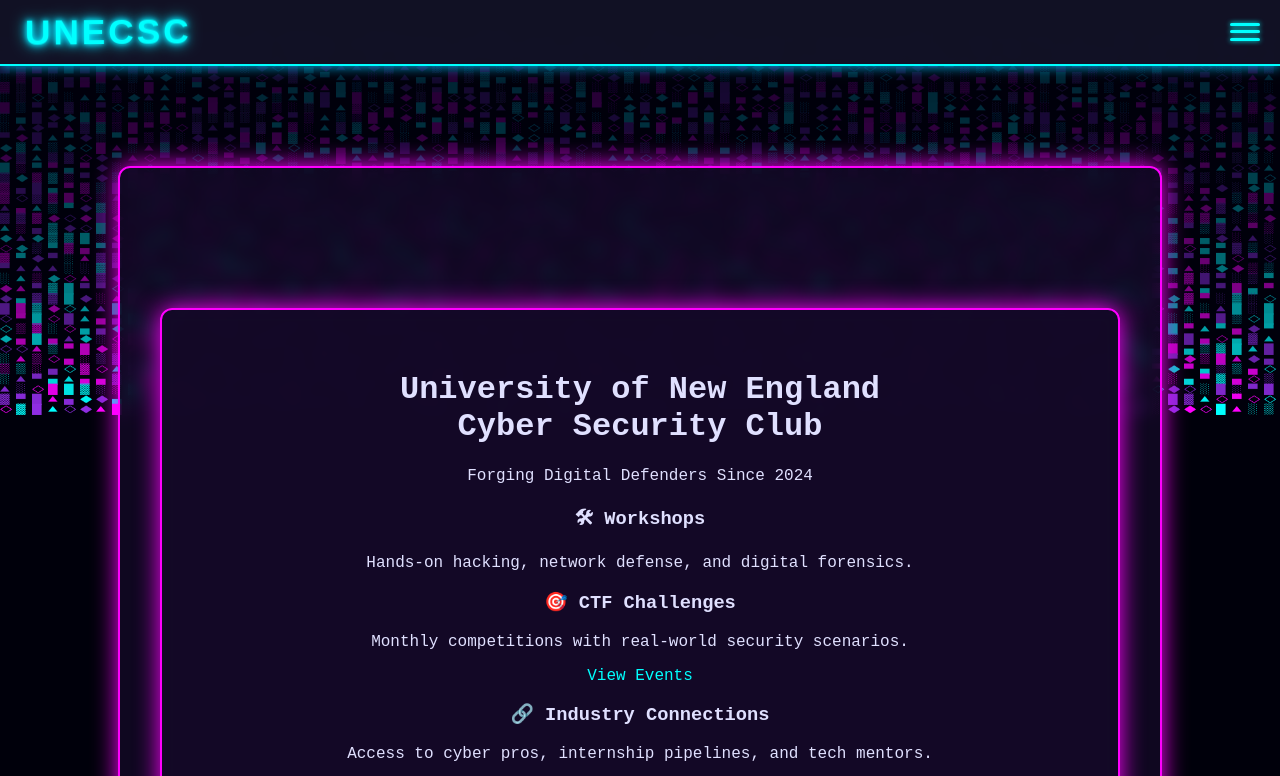
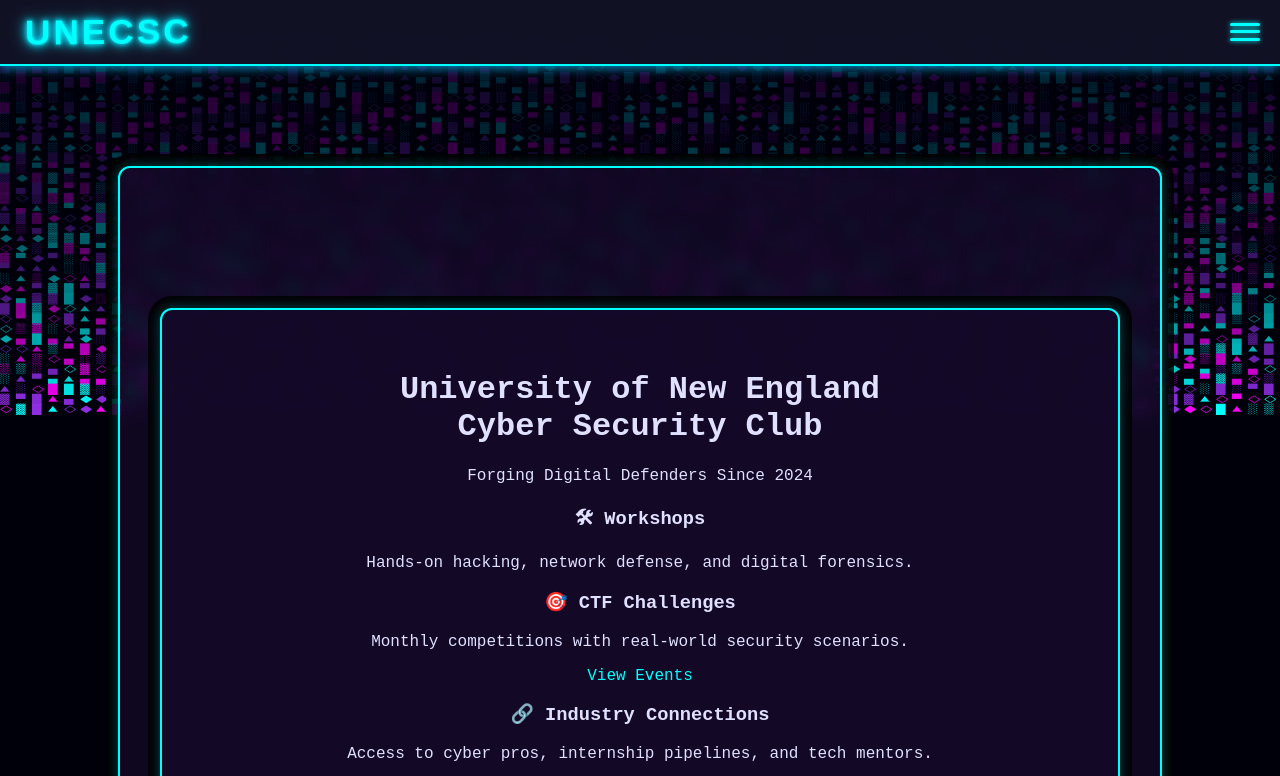
Before and after one commit to UNECSC/website, a React app: page / in a window 1280 px wide. Shown: the top 776 px of the page. Built offline with nearby package versions, Linux system fonts and the light colour scheme; a web font is replaced by a local one.

Commit message:
Reduced pink noise to content boxes, added black fade

```diff
--- a/js/styles/content.css
+++ b/js/styles/content.css
@@ -18,15 +18,18 @@
   color: #e0e0ff;
   background: var(--dark-bg);
   backdrop-filter: blur(8px) brightness(0.9);
-  border: 2px solid var(--neon-pink);
+  border: 2px solid var(--neon-cyan); /* Swapped from pink */
   border-radius: 12px;
-  box-shadow: 0 0 25px var(--neon-pink);
+  box-shadow:
+    0 0 12px rgba(0, 255, 255, 0.3),   /* Subtle neon cyan glow */
+    0 0 0 12px rgba(0, 0, 0, 0.85);    /* Thick black surround */
   text-align: center;
   min-height: 80vh;
   position: relative;
   z-index: 10;
   transition: all 0.4s ease;
 }
+
 
 .content.collapsed {
   max-height: 0;
```
